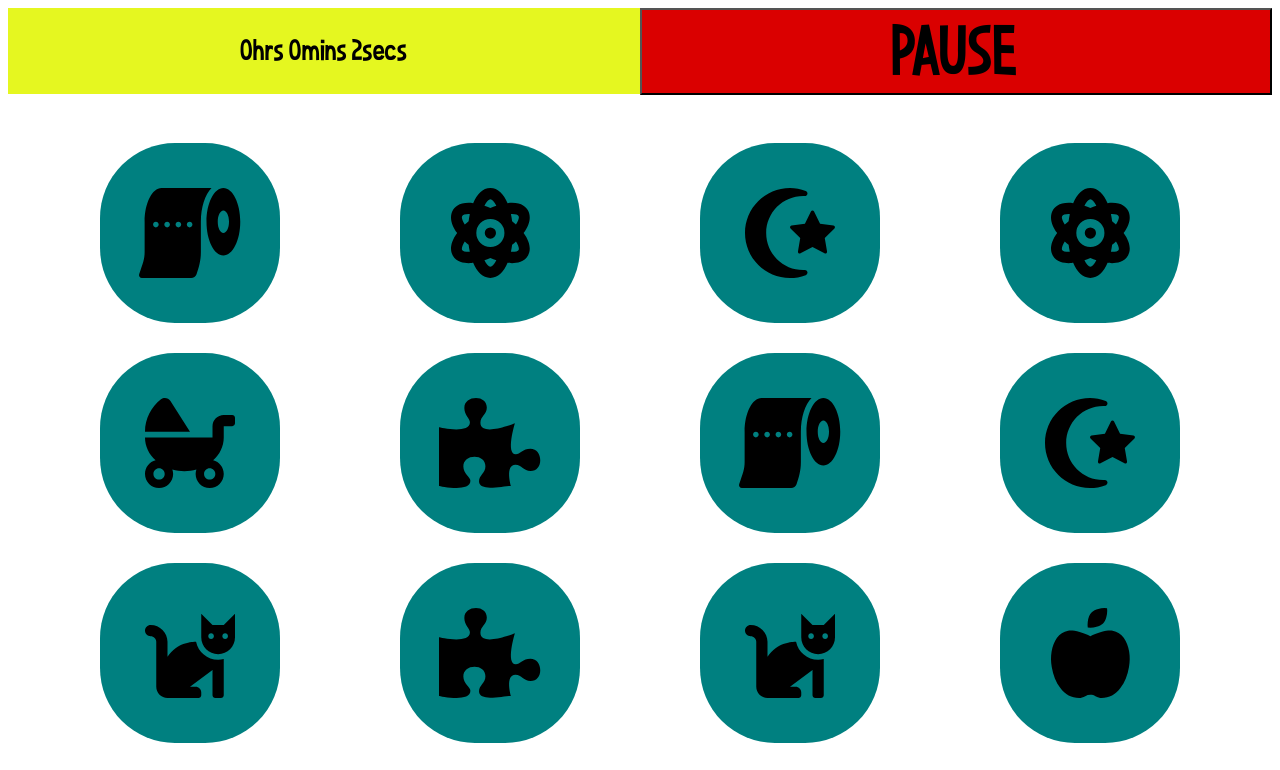
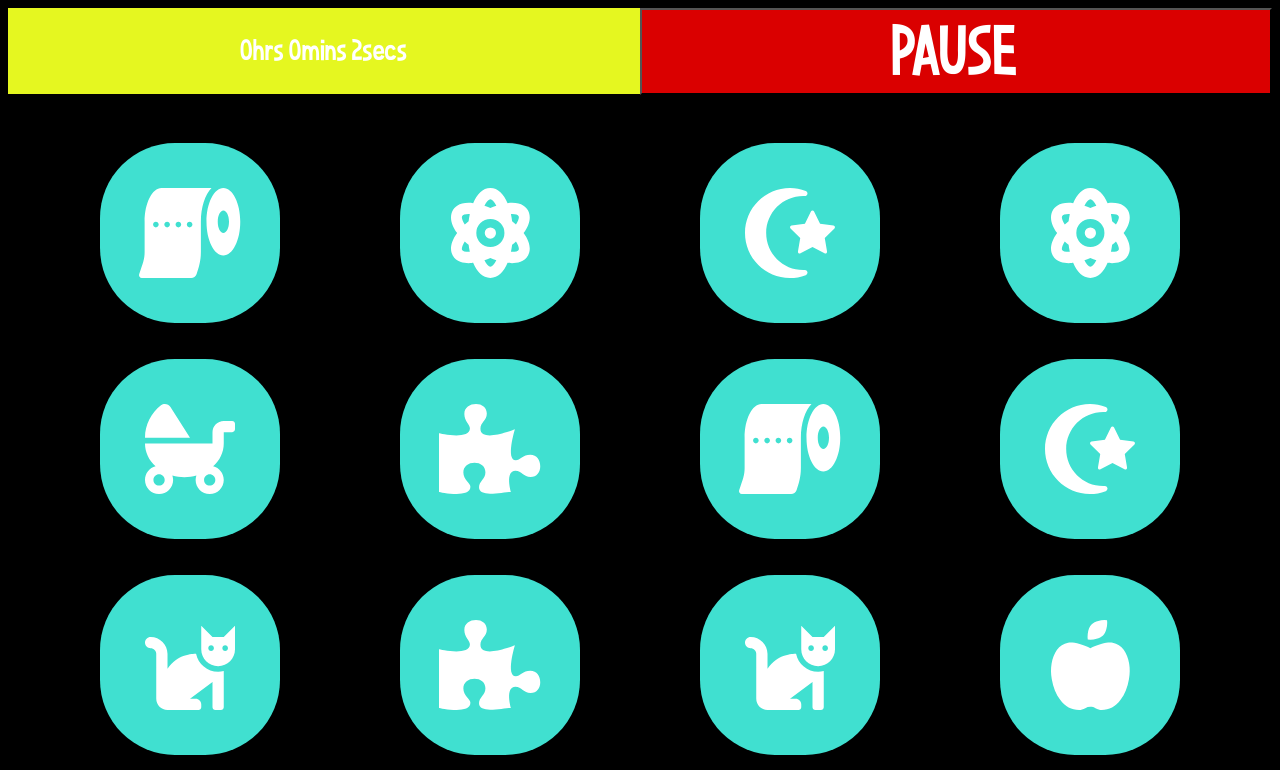
Before and after one commit to ttdoan/web-app-memory-game, a React app: page / in a window 1280 px wide. Both pictures are taken after a click on the button "PLAY". Shown: the top 770 px of the page. Built offline with nearby package versions, Linux system fonts and the light colour scheme.

Commit message:
updated dist, added another fontawesome npm package, updated color scheme and back-item's aesthetics

```diff
--- a/package.json
+++ b/package.json
@@ -27,6 +27,7 @@
     "@babel/core": "^7.8.4",
     "@babel/preset-env": "^7.8.4",
     "@babel/preset-react": "^7.8.3",
+    "@fortawesome/free-regular-svg-icons": "^5.13.0",
     "babel-eslint": "^10.0.3",
     "babel-loader": "^8.0.6",
     "css-loader": "^3.4.2",
--- a/src/css/style.css
+++ b/src/css/style.css
@@ -12,6 +12,10 @@
   box-sizing: inherit;
 }
 
+body {
+  background-color: black;
+}
+
 .hidden {
   visibility: hidden;
 }
@@ -22,6 +26,11 @@ option,
 select,
 p {
   font-family: "Niagaraphobia";
+  color: white;
+}
+
+svg {
+  color: white;
 }
 
 .dashboard {
@@ -117,8 +126,7 @@ p {
   -webkit-backface-visibility: hidden;
   backface-visibility: hidden;
 }
-
-select {
+/border- select {
   text-align: center;
 }
 
--- a/src/js/components/Board.js
+++ b/src/js/components/Board.js
@@ -7,8 +7,9 @@ import { resetMatch } from "./../redux/actions/match-actions";
 // Font Awesome
 import { library } from "@fortawesome/fontawesome-svg-core";
 import { fas } from "@fortawesome/free-solid-svg-icons";
+import { faQuestionCircle } from "@fortawesome/free-regular-svg-icons";
 
-library.add(fas);
+library.add(fas, faQuestionCircle);
 
 let available = {
   fas: [
--- a/src/js/components/MatchItem.js
+++ b/src/js/components/MatchItem.js
@@ -49,8 +49,10 @@ function MatchItem(props) {
       onClick={clicked}
       onKeyDown={clicked}
     >
-      <div className="back-item"></div>
-      <FontAwesomeIcon className={"match-item "} icon={props.icon} />
+      <div className="back-item">
+        <FontAwesomeIcon icon={["far", "question-circle"]} />
+      </div>
+      <FontAwesomeIcon className="match-item" icon={props.icon} />
     </li>
   );
 }
--- a/src/scss/board.scss
+++ b/src/scss/board.scss
@@ -1,6 +1,7 @@
+$back-item-border-width: 2px;
 $match-item-size: 60px;
 $match-item-border-radius: 25px;
-$row-gap: 10px;
+$row-gap: 12px;
 $board-margin-top: 16px;
 $icon-size: $match-item-size/2;
 
@@ -26,7 +27,7 @@ $icon-size: $match-item-size/2;
   justify-items: center;
   transition: transform 0.6s;
   cursor: pointer;
-  background-color: teal;
+  background-color: turquoise;
   border-radius: $match-item-border-radius;
 }
 
@@ -39,17 +40,17 @@ $icon-size: $match-item-size/2;
   -moz-backface-visibility: hidden;
   backface-visibility: hidden;
   border-radius: $match-item-border-radius;
-}
-
-.match-item {
   font-size: $icon-size;
+  box-sizing: border-box;
 }
 
 .back-item {
-  background-color: yellow;
-  color: yellow;
-  border: solid orange;
+  display: grid;
+  justify-items: center;
+  align-items: center;
+  background-color: teal;
   transform: rotateY(180deg);
+  border: solid orange $back-item-border-width;
 }
 
 .flipped {
@@ -62,8 +63,7 @@ $icon-size: $match-item-size/2;
 
 .correct-match {
   cursor: default;
-  background: #e5f720;
-  /* font-size: 33px; */
+  background: green;
   animation-name: rubberBand;
   -webkit-backface-visibility: visible !important;
   backface-visibility: visible !important;
@@ -72,7 +72,6 @@ $icon-size: $match-item-size/2;
 
 .incorrect-match {
   animation-name: pulse;
-  /* animation-duration: 0.75s; */
   animation-duration: 1.35s;
   background: #e2043b;
   animation-fill-mode: none;
@@ -142,81 +141,20 @@ $icon-size: $match-item-size/2;
 
 /* Small devices (portrait tablets and large phones, 600px and up) */
 @media only screen and (min-width: 600px) {
-  .board {
-    justify-items: center;
-  }
-
-  .match-item-container {
-    width: $match-item-size * 1.5;
-    height: $match-item-size * 1.5;
-    border-radius: $match-item-border-radius * 1.5;
-  }
-
-  .match-item,
-  .back-item {
-    border-radius: $match-item-border-radius * 1.5;
-  }
-
-  .match-item {
-    font-size: $icon-size * 1.5;
-  }
 }
 
 /* Medium devices (landscape tablets, 768px and up) */
 @media only screen and (min-width: 768px) {
-  .match-item-container {
-    width: $match-item-size * 2;
-    height: $match-item-size * 2;
-    border-radius: $match-item-border-radius * 2;
-  }
-
-  .match-item,
-  .back-item {
-    border-radius: $match-item-border-radius * 2;
-  }
-
-  .match-item {
-    font-size: $icon-size * 2;
-  }
 }
 
 /* Large devices (laptops/desktops, 992px and up) */
 @media only screen and (min-width: 992px) {
-  .match-item-container {
-    width: $match-item-size * 2.5;
-    height: $match-item-size * 2.5;
-    border-radius: $match-item-border-radius * 2.5;
-  }
-
-  .match-item,
-  .back-item {
-    border-radius: $match-item-border-radius * 2.5;
-  }
-
-  .match-item {
-    font-size: $icon-size * 2.5;
-  }
 }
 
 /* Extra large devices (large laptops and desktops, 1200px and up) */
 @media only screen and (min-width: 1200px) {
   .board {
     max-width: 1200px;
-  }
-
-  .match-item-container {
-    width: $match-item-size * 3;
-    height: $match-item-size * 3;
-    border-radius: $match-item-border-radius * 3;
-  }
-
-  .match-item,
-  .back-item {
-    border-radius: $match-item-border-radius * 3;
-  }
-
-  .match-item {
-    font-size: $icon-size * 3;
   }
 }
 
@@ -234,15 +172,17 @@ $multipliers: 1.5 2 2.5 3;
       width: $match-item-size * nth($multipliers, $i);
       height: $match-item-size * nth($multipliers, $i);
       border-radius: $match-item-border-radius * nth($multipliers, $i);
+      box-sizing: border-box;
     }
 
     .match-item,
     .back-item {
       border-radius: $match-item-border-radius * nth($multipliers, $i);
+      font-size: $icon-size * nth($multipliers, $i);
     }
 
-    .match-item {
-      font-size: $icon-size * nth($multipliers, $i);
+    .back-item {
+      border-width: $back-item-border-width * nth($multipliers, $i);
     }
   }
 }
```
Also changed, not shown: 2 other files.
